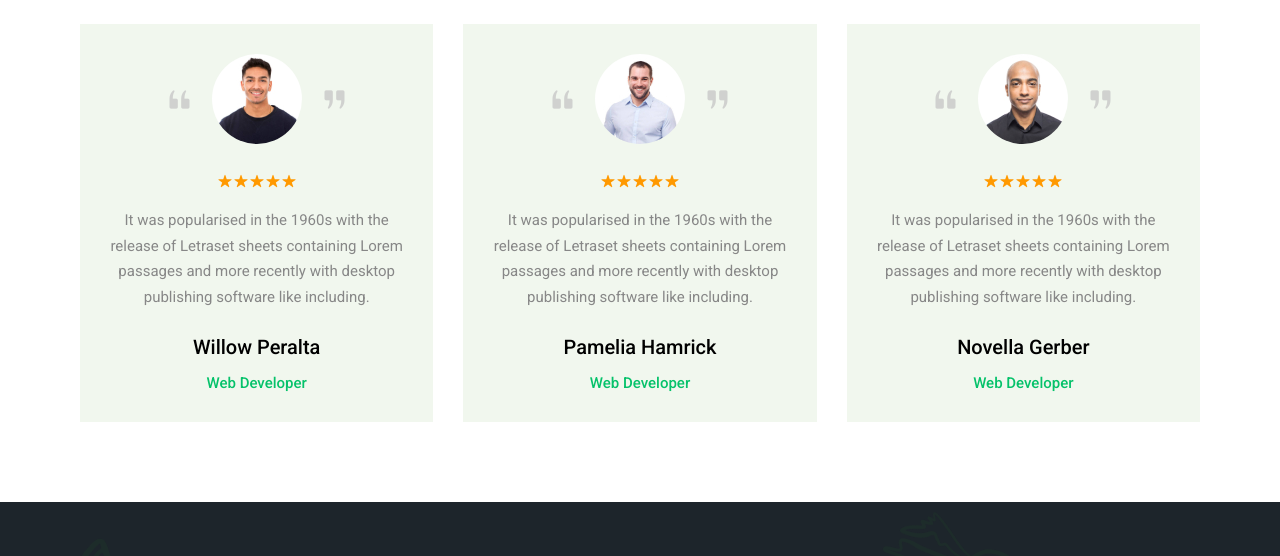
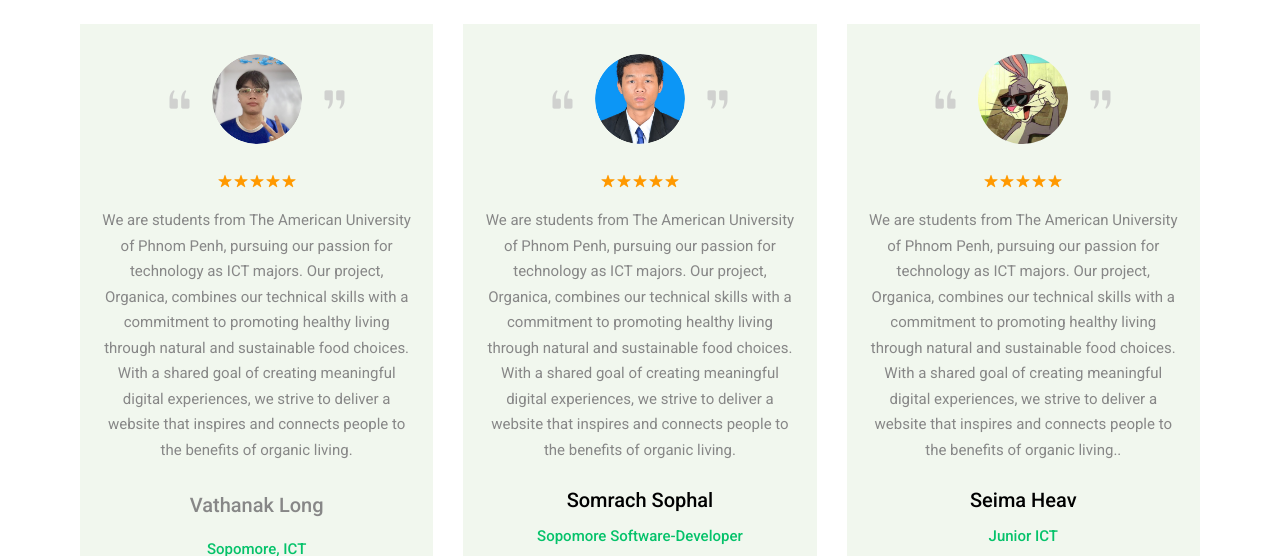
Before and after one commit to longvathanak/Organica, a plain HTML site: page contact.html in a window 1280 px wide. Shown: the part 293-849 px from the top of the page. Drawn offline with nearby package versions, Linux system fonts and the light colour scheme; a web font is replaced by a local one.

Commit message:
update-contact

```diff
--- a/contact.html
+++ b/contact.html
@@ -1362,9 +1362,9 @@
       <section class="section testimonials">
         <div class="container">
 
-          <p class="section-subtitle"> -- Some Testimonial --</p>
-
-          <h2 class="h2 section-title">Feedback From Happy Clients</h2>
+          <p class="section-subtitle"> -- Contact --</p>
+
+          <h2 class="h2 section-title">About Us</h2>
 
           <ul class="has-scrollbar">
 
@@ -1375,7 +1375,7 @@
 
                   <img src="./assets/images/quote-left.png" width="25" height="25" aria-hidden="true" alt="">
 
-                  <img src="./assets/images/testimonial-1.jpg" width="90" height="90" loading="lazy"
+                  <img src="./assets/images/vathanak.png" width="90" height="90" loading="lazy"
                     alt="Willow Peralta" class="card-avatar">
 
                   <img src="./assets/images/quote-right.png" width="25" height="25" aria-hidden="true" alt="">
@@ -1391,14 +1391,11 @@
                 </div>
 
                 <blockquote class="card-text">
-                  It was popularised in the 1960s
-                  with the release of Letraset sheets
-                  containing Lorem passages and more recently with desktop publishing software like including.
-                </blockquote>
-
-                <h3 class="card-title">Willow Peralta</h3>
-
-                <p class="card-subtitle">Web Developer</p>
+                  We are students from The American University of Phnom Penh, pursuing our passion for technology as ICT majors. Our project, Organica, combines our technical skills with a commitment to promoting healthy living through natural and sustainable food choices. With a shared goal of creating meaningful digital experiences, we strive to deliver a website that inspires and connects people to the benefits of organic living.
+
+                <h3 class="card-title">Vathanak Long</h3>
+
+                <p class="card-subtitle">Sopomore, ICT</p>
 
               </div>
             </li>
@@ -1410,7 +1407,7 @@
 
                   <img src="./assets/images/quote-left.png" width="25" height="25" aria-hidden="true" alt="">
 
-                  <img src="./assets/images/testimonial-2.jpg" width="90" height="90" loading="lazy"
+                  <img src="./assets/images/somrach.png" width="90" height="90" loading="lazy"
                     alt="Pamelia Hamrick" class="card-avatar">
 
                   <img src="./assets/images/quote-right.png" width="25" height="25" aria-hidden="true" alt="">
@@ -1426,14 +1423,12 @@
                 </div>
 
                 <blockquote class="card-text">
-                  It was popularised in the 1960s
-                  with the release of Letraset sheets
-                  containing Lorem passages and more recently with desktop publishing software like including.
+                  We are students from The American University of Phnom Penh, pursuing our passion for technology as ICT majors. Our project, Organica, combines our technical skills with a commitment to promoting healthy living through natural and sustainable food choices. With a shared goal of creating meaningful digital experiences, we strive to deliver a website that inspires and connects people to the benefits of organic living.
                 </blockquote>
 
-                <h3 class="card-title">Pamelia Hamrick</h3>
-
-                <p class="card-subtitle">Web Developer</p>
+                <h3 class="card-title">Somrach Sophal</h3>
+
+                <p class="card-subtitle">Sopomore Software-Developer</p>
 
               </div>
             </li>
@@ -1445,7 +1440,7 @@
 
                   <img src="./assets/images/quote-left.png" width="25" height="25" aria-hidden="true" alt="">
 
-                  <img src="./assets/images/testimonial-3.jpg" width="90" height="90" loading="lazy"
+                  <img src="./assets/images/seima.png.jpg" width="90" height="90" loading="lazy"
                     alt="Novella Gerber" class="card-avatar">
 
                   <img src="./assets/images/quote-right.png" width="25" height="25" aria-hidden="true" alt="">
@@ -1461,14 +1456,12 @@
                 </div>
 
                 <blockquote class="card-text">
-                  It was popularised in the 1960s
-                  with the release of Letraset sheets
-                  containing Lorem passages and more recently with desktop publishing software like including.
+                  We are students from The American University of Phnom Penh, pursuing our passion for technology as ICT majors. Our project, Organica, combines our technical skills with a commitment to promoting healthy living through natural and sustainable food choices. With a shared goal of creating meaningful digital experiences, we strive to deliver a website that inspires and connects people to the benefits of organic living..
                 </blockquote>
 
-                <h3 class="card-title">Novella Gerber</h3>
-
-                <p class="card-subtitle">Web Developer</p>
+                <h3 class="card-title">Seima Heav</h3>
+
+                <p class="card-subtitle">Junior ICT</p>
 
               </div>
             </li>
```
Also changed, not shown: assets/images/seima.png.jpg (added), assets/images/somrach.png (added), assets/images/vathanak.png (added).
